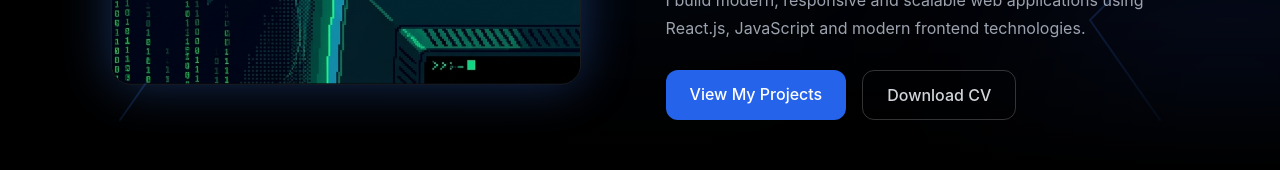
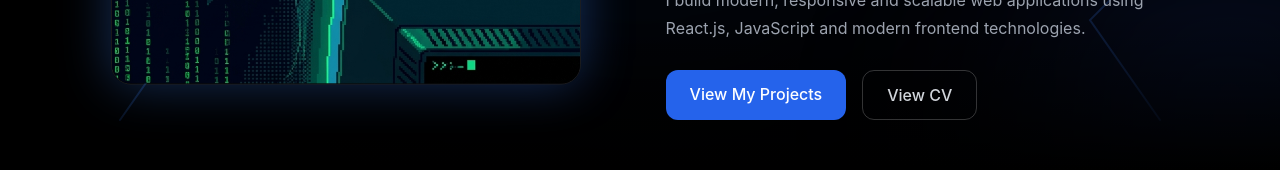
Before and after one commit to ahehmokh/portfolio, a React (Create React App) app: page / in a window 1280 px wide. Shown: the part 630-800 px from the top of the page. Built offline with nearby package versions, Linux system fonts and the light colour scheme.

Commit message:
Update portfolio

```diff
--- a/src/Sections/Hero.js
+++ b/src/Sections/Hero.js
@@ -482,7 +482,8 @@ const Hero = () => {
 
             <a
               href="/Ahmed_Ehab_Mokhtar_CV.pdf"
-              download="Ahmed_Ehab_Mokhtar_CV.pdf"
+              target="_blank"
+              rel="noopener noreferrer"
               className="
     rounded-xl
     border
@@ -497,7 +498,7 @@ const Hero = () => {
     hover:text-white
   "
             >
-              Download CV
+              View CV
             </a>
           </div>
         </motion.div>
```
